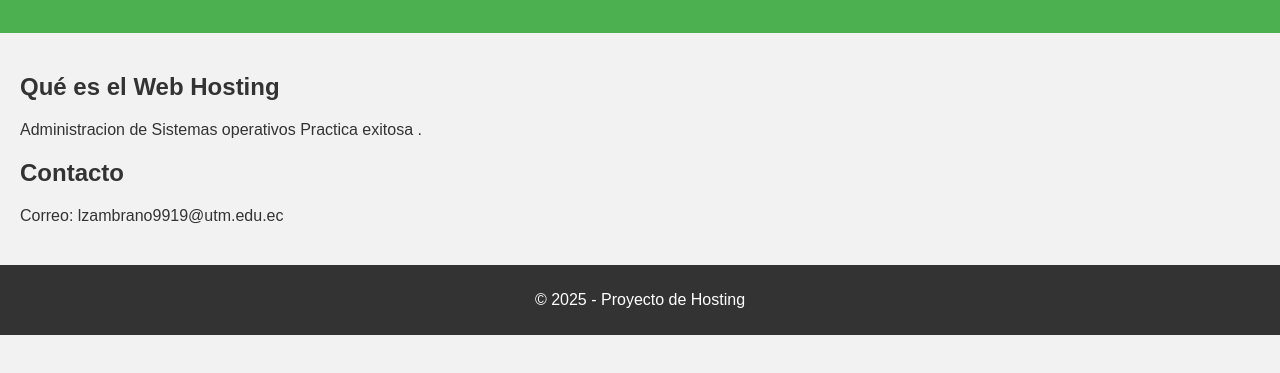
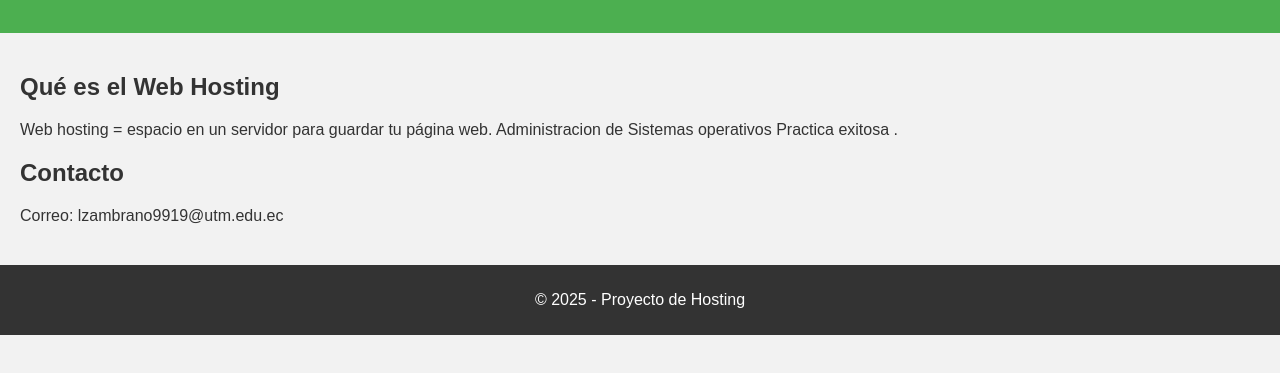
Before and after one commit to Leao44/ejemplo, a plain HTML site: page index.html in a window 1280 px wide. Shown: the part 121-494 px from the top of the page. Drawn offline with Linux system fonts and the light colour scheme.

Commit message:
Update index.html

```diff
--- a/index.html
+++ b/index.html
@@ -15,7 +15,8 @@
     <main>
         <section>
             <h2>Qué es el Web Hosting</h2>
-            <p> Administracion de Sistemas operativos Practica exitosa .</p>
+            <p> Web hosting = espacio en un servidor para guardar tu página web.
+                Administracion de Sistemas operativos Practica exitosa .</p>
         </section>
         <section>
             <h2>Contacto</h2>
```
